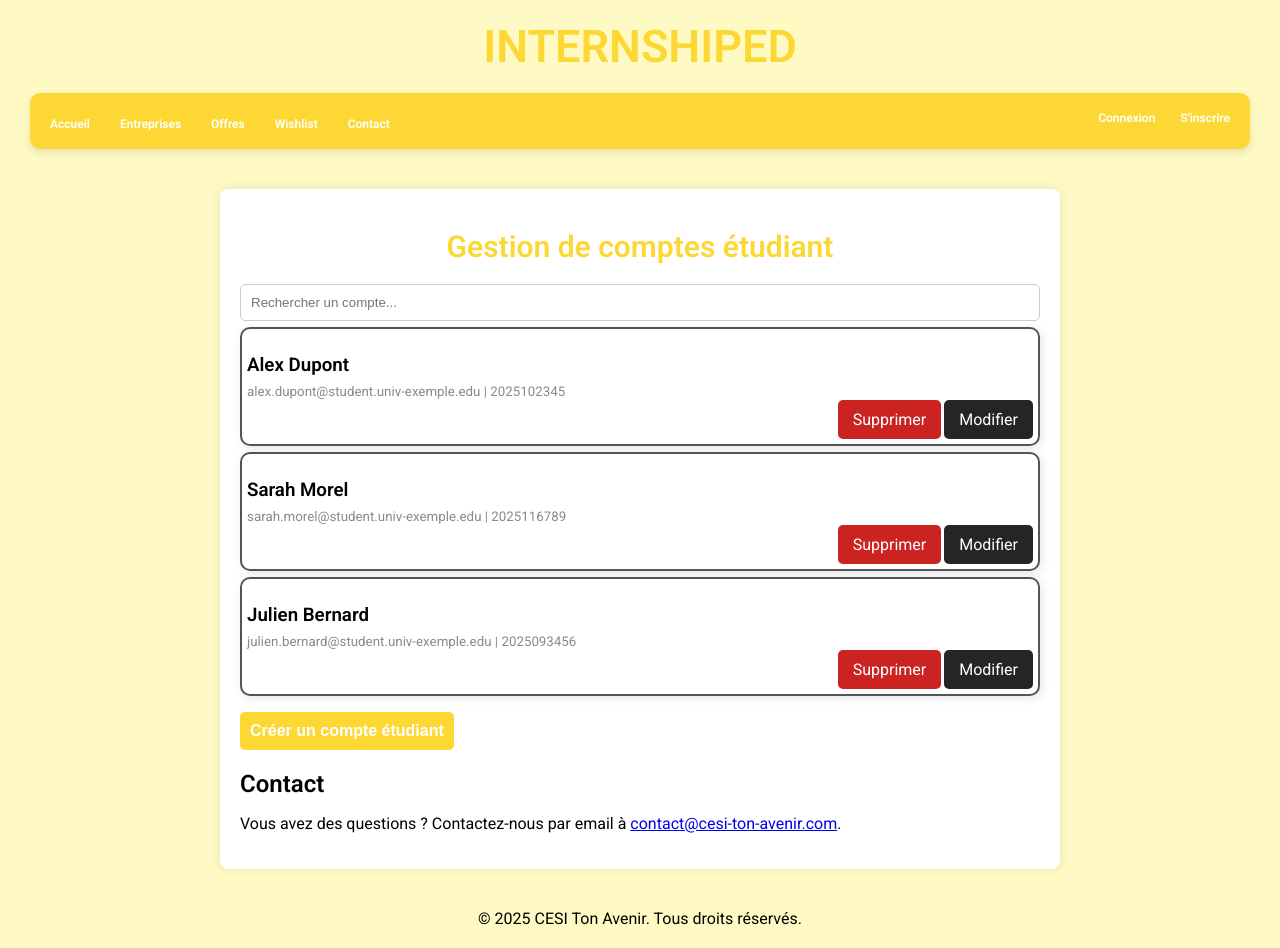
After one commit to AnasB27/Web, a PHP site: page /gestion-etudiant.html in a window 1280 px wide. The commit adds this page. Run offline with PHP 8.4, Linux system fonts and the light colour scheme.

Commit message:
CSS + Gestion étudiant front

```diff
--- /dev/null
+++ b/gestion-etudiant.html
@@ -0,0 +1,68 @@
+<!DOCTYPE html>
+<html lang="fr">
+<head>
+    <meta charset="UTF-8">
+    <meta name="viewport" content="width=device-width, initial-scale=1.0">
+    <title>Accueil - CESI Ton Avenir</title>
+    <link rel="stylesheet" href="index.css">
+</head>
+<body>
+    <header>INTERNSHIPED</header>
+    <nav>
+        <ul class="nav-links">
+            <li><a class="nav-lien" href="index.html">Accueil</a></li>
+            <li><a class="nav-lien" href="entreprises.html">Entreprises</a></li>
+            <li><a class="nav-lien" href="offres.html">Offres</a></li>
+            <li><a class="nav-lien" href="wishlist.html">Wishlist</a></li>
+            <li><a class="nav-lien" href="contact.html">Contact</a></li>
+        </ul>
+        <div class="connexion">
+            <a class="connecte" href="connexion.html">Connexion</a>
+            <a class="inscrire" href="inscription.html">S'inscrire</a>
+        </div>
+    </nav>
+    <div class="container">
+        <h1>Gestion de comptes étudiant</h1>
+        <section>
+            <form>
+                <input class="input-bar" type="text" id="commentaire" placeholder="Rechercher un compte...">
+            </form>
+            <ul>
+                <li><div class="profile">
+                    <h3>Alex Dupont</h3>
+                    <small>alex.dupont@student.univ-exemple.edu | 2025102345 </small>
+                    <div class="right">
+                    <a class="delete-button" href="#">Supprimer</a>
+                    <a class="edit-button" href="#">Modifier</a></div>
+                </div></li>
+                <li><div class="profile">
+                    <h3>Sarah Morel</h3>
+                    <small>sarah.morel@student.univ-exemple.edu | 2025116789 </small>
+                    <div class="right">
+                    <a class="delete-button" href="#">Supprimer</a>
+                    <a class="edit-button" href="#">Modifier</a></div>
+                </div></li>
+                <li><div class="profile">
+                    <h3>Julien Bernard</h3>
+                    <small>julien.bernard@student.univ-exemple.edu | 2025093456 </small>
+                <div class="right">
+                    <a class="delete-button" href="#">Supprimer</a>
+                    <a class="edit-button" href="#">Modifier</a></div>
+                </div></li>
+
+            </ul>
+            <a href="etudiant.html"><button class="button">Créer un compte étudiant</button></a>
+        </section>
+
+
+
+        <section class="contact">
+            <h2>Contact</h2>
+            <p>Vous avez des questions ? Contactez-nous par email à <a href="mailto:contact@cesi-ton-avenir.com">contact@cesi-ton-avenir.com</a>.</p>
+        </section>
+
+
+    </div>
+    <footer>&copy; 2025 CESI Ton Avenir. Tous droits réservés.</footer>
+</body>
+</html>
--- a/index.css
+++ b/index.css
@@ -26,6 +26,10 @@ nav {
   margin: auto;
   margin-bottom: 40px;
   box-shadow: 0 4px 8px rgba(0, 0, 0, 0.1);
+}
+
+small{
+  color: #8e8989;
 }
 
 .nav-links {
@@ -188,11 +192,13 @@ button:hover {
 }
 
 ul {
-  margin: 0;
+  margin-top: 5px;
   padding: 0;
+
 }
 
 li {
+  margin-top: 6px;
   list-style: none;
   display: flex;
   align-items: center;
@@ -230,6 +236,7 @@ footer {
   box-shadow: 2px 2px 10px rgba(0, 0, 0, 0.1);
   background-color: #f9f9f9;
 }
+
 .wish-company{
   display: flex;
   justify-content: space-between;
@@ -267,3 +274,45 @@ input[type="checkbox"] {
 input[type="checkbox"]:checked + .star {
   color: gold;
 }
+
+.right{
+  display: flex;
+  justify-content: flex-end;
+  gap: 3px;
+
+}
+.profile {
+  border: 2px solid #565353;
+  padding: 5px;
+  border-radius: 10px;
+  width: 100%;
+  box-shadow: 2px 2px 10px rgba(0, 0, 0, 0.1);
+
+}
+.delete-button {
+  display: inline-block;
+
+  padding: 10px 15px;
+  background-color: #cb2222;
+  color: white;
+  text-decoration: none;
+  border-radius: 5px;
+}
+
+.delete-button:hover {
+  background-color: #9d1b1b;
+}
+
+.edit-button {
+  display: inline-block;
+
+  padding: 10px 15px;
+  background-color: #252525;
+  color: white;
+  text-decoration: none;
+  border-radius: 5px;
+}
+
+.edit-button:hover {
+  background-color: #000000;
+}
```
Also changed, not shown: index.html (+9 -0 lines).
